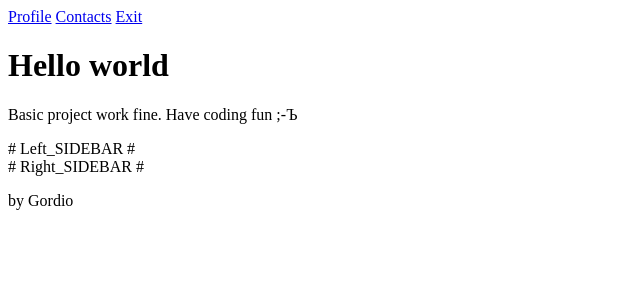
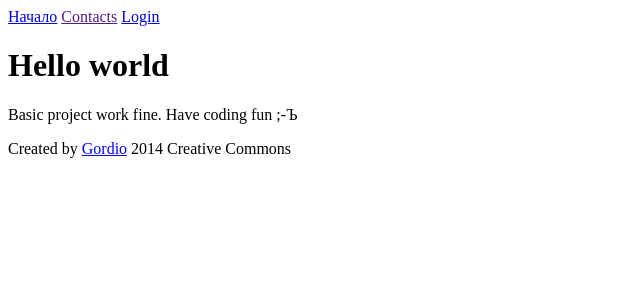
Before and after one commit to gordio/smk-resume-test, a Django app: page / in a window 1280 px wide. Shown: the top 300 px of the page, without its empty margins (0-640 px from the left). Run offline with Django 3.2, Linux system fonts and the light colour scheme; some libraries are stand-ins or nearby versions.

Commit message:
Move nav to nav.html and other minor changes

```diff
--- a/templates/base.html
+++ b/templates/base.html
@@ -1,4 +1,4 @@
-{% load i18n staticfiles %}
+{% load i18n staticfiles compressed %}
 <!doctype html>
 <html lang="en">
 <head>
@@ -13,7 +13,6 @@
 
   {# Use {{ block.super }} in relative templates #}
   {% block head %}
-  {% load compressed %}
   {% compressed_css 'main' %}
   {% endblock head %}
 </head>
@@ -22,11 +21,7 @@
   <div class="wrapper">
 
     <header class="header">
-      <nav>
-        <a class="profile" href="#"><span class="avatar"></span> {% trans "Profile" %}</a>
-        <a href="#">{% trans "Contacts" %}</a>
-        <a href="#">{% trans "Exit" %}</a>
-      </nav>
+      {% include "nav.html" %}
     </header>
 
     <div class="middle">
@@ -50,20 +45,18 @@
 
       <aside class="left_sidebar">
       {% block left_sidebar %}
-      # Left_SIDEBAR #
       {% endblock left_sidebar %}
       </aside>
 
       <aside class="right_sidebar">
       {% block right_sidebar %}
-      # Right_SIDEBAR #
       {% endblock right_sidebar %}
       </aside>
     </div>
   </div>
 
   <footer class="footer">
-    <p>by Gordio</p>
+    <p>Created by <a href="http://gordio.pp.ua/">Gordio</a> <span class="right">2014 Creative Commons</span></p>
   </footer>
 
 </body>
--- /dev/null
+++ b/templates/nav.html
@@ -0,0 +1,13 @@
+{% load i18n %}
+
+<nav>
+    <a href="/">{% trans "Home" %}</a>
+    <a href="">{% trans "Contacts" %}</a>
+    {% if user.is_authenticated %}
+      <a class="profile" href="#"><span class="avatar"></span> {{ user.username }} {% trans "Profile" %}</a>
+      <a href="#">{% trans "Contacts" %}</a>
+      <a href="{% url 'auth_logout' %}">{% trans "Logout" %}</a>
+    {% else %}
+      <a href="{% url 'auth_login' %}">{% trans "Login" %}</a>
+    {% endif %}
+</nav>
```
Also changed, not shown: static/css/main.css (+10 -1 lines).
